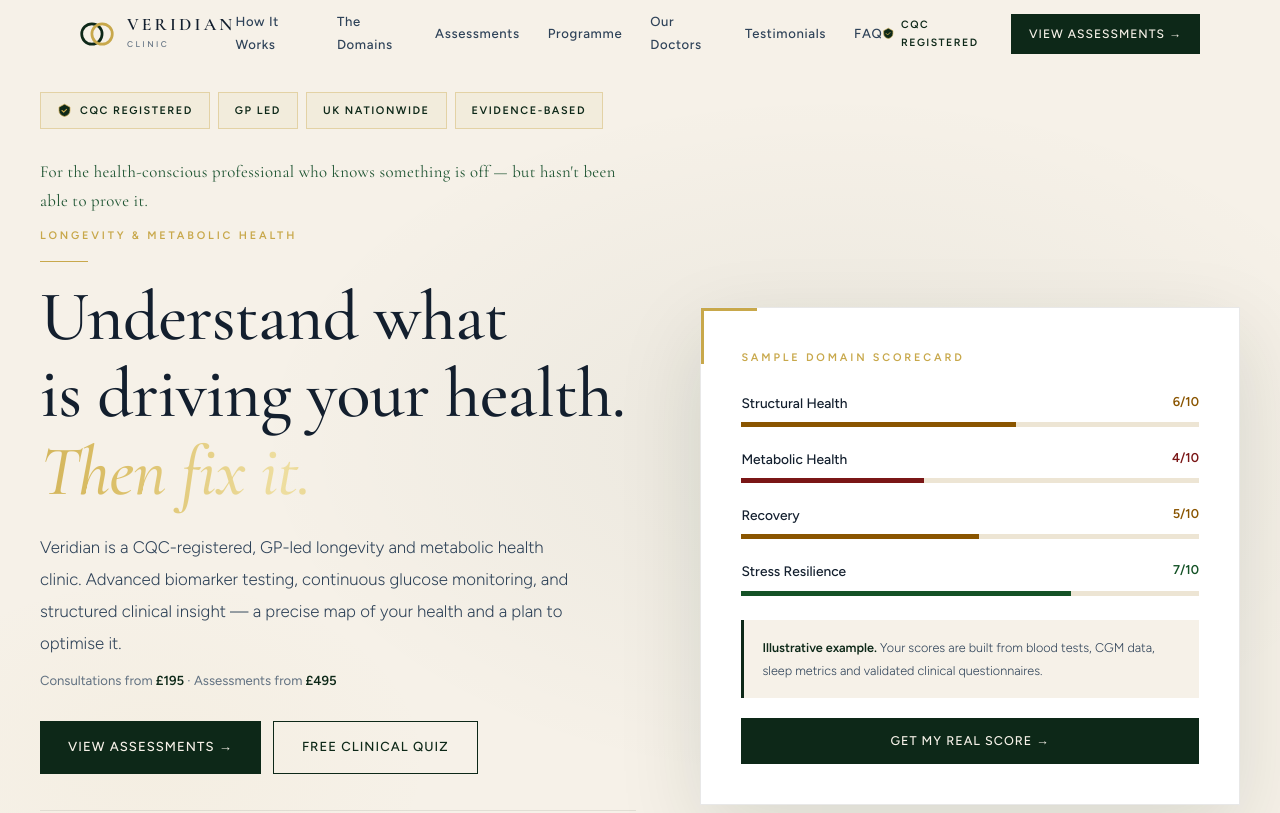
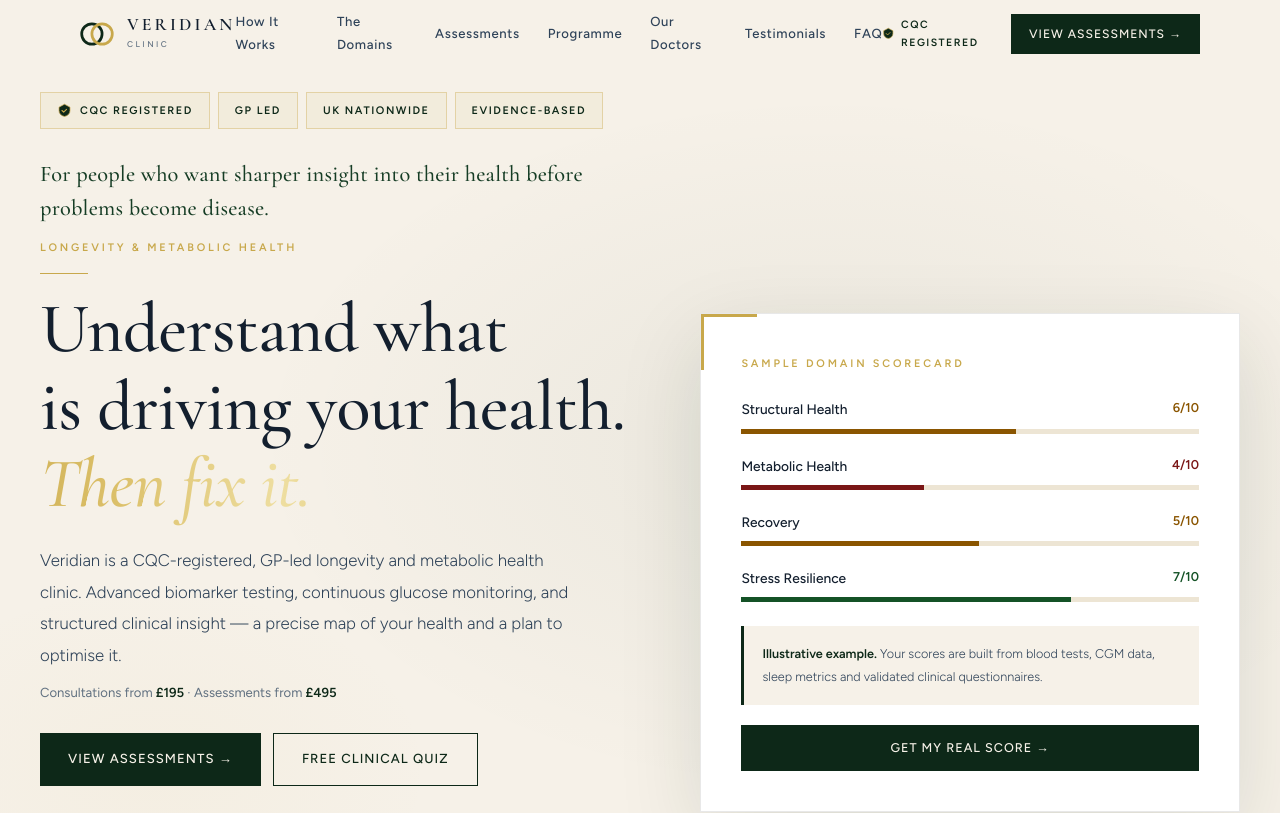
Before and after one commit to Dioscuri2/veridian-clinic, a Next.js app: page / in a window 1280 px wide. Shown: the top 813 px of the page. Built offline with nearby package versions, Linux system fonts and the light colour scheme.

Commit message:
fix: update homepage copy and homocysteine messaging

```diff
--- a/app/page.tsx
+++ b/app/page.tsx
@@ -7,7 +7,7 @@
 
 const domains = [
  { n:"01", title:"Structural Health", sub:"Your physical foundation", desc:"Cardiovascular fitness, muscle mass, and movement — how well your body tolerates and recovers from everyday physical demand.", metrics:["Resting heart rate","VO₂max / fitness proxy","Body composition","Grip strength & movement"], band:"amr", pct:"56%" },
- { n:"02", title:"Metabolic Health", sub:"How your body handles energy", desc:"How effectively you process glucose and fats — and the hidden burden on your blood vessels and organs. The most powerful lever for long-term disease prevention.", metrics:["HbA1c & fasting insulin","ApoB & full lipid panel","CGM — TIR & variability","Post-prandial glucose patterns"], band:"red", pct:"40%" },
+ { n:"02", title:"Metabolic Health", sub:"How your body handles energy", desc:"How effectively you process glucose and fats — and the hidden burden on your blood vessels and organs. The most powerful lever for long-term disease prevention.", metrics:["HbA1c & fasting insulin","ApoB, homocysteine & full lipid panel","CGM — TIR & variability","Post-prandial glucose patterns"], band:"red", pct:"40%" },
  { n:"03", title:"Recovery", sub:"How you repair and regenerate", desc:"Sleep quality, HRV, and nervous system balance — how well your body shifts from output to restoration. Independently linked to diabetes, hypertension, and cardiovascular mortality.", metrics:["Sleep duration & consistency","Heart rate variability (HRV)","Sleep efficiency","Autonomic balance"], band:"amr", pct:"52%" },
  { n:"04", title:"Stress Resilience", sub:"How you respond to pressure", desc:"How often and how long your body sits in fight-or-flight — directly affecting appetite, blood pressure, sleep quality, and cardiovascular risk.", metrics:["Validated stress screening","Subjective load audit","Physiological markers","Behavioural patterns"], band:"grn", pct:"72%" },
 ];
@@ -40,7 +40,7 @@
  { q:"Is Veridian a replacement for my NHS GP?", a:"No. We are a private preventive and optimisation service that complements your NHS care. We communicate with your GP where clinically appropriate." },
  { q:"Is Veridian CQC registered?", a:"Yes. Veridian Clinic is fully CQC registered. All clinical services are personally led by Dr Oluwatosin Taiwo — MBBS, MRCGP, MRCS." },
  { q:"How are consultations delivered?", a:"All consultations are virtual, delivered via a secure encrypted video platform, accessible across the UK." },
- { q:"What blood tests are included?", a:"The Core Assessment includes HbA1c, fasting insulin, ApoB, full lipid panel, and key metabolic markers. The Advanced Assessment adds Lp(a), HOMA-IR, hsCRP, ferritin and a full cardiovascular risk panel." },
+ { q:"What blood tests are included?", a:"The Core Assessment includes HbA1c, fasting insulin, ApoB, homocysteine, full lipid panel, and key metabolic markers. The Advanced Assessment adds Lp(a), HOMA-IR, hsCRP, ferritin and a full cardiovascular risk panel." },
  { q:"Can I access GLP-1 therapy?", a:"Where clinically indicated, we can initiate and supervise GLP-1 therapy as part of a structured programme — always integrated into a wider plan, never prescribed in isolation." },
  { q:"How soon can I be seen?", a:"Initial consultations are typically available within 5–7 working days." },
 ];
@@ -104,8 +104,8 @@
  </div>
  <div className="g2-hero" style={{ display: "grid", alignItems: "center" }}>
  <div>
- <p style={{ fontFamily: "'Cormorant Garamond', serif", fontSize: "clamp(.92rem,2vw,1.05rem)", fontWeight: 400, color: "var(--fo3)", letterSpacing: ".02em", marginBottom: 10 }} className="a1">
- For the health-conscious professional who knows something is off — but hasn't been able to prove it.
+ <p style={{ fontFamily: "'Cormorant Garamond', serif", fontSize: "clamp(1.12rem,2.8vw,1.4rem)", fontWeight: 500, color: "var(--fo2)", letterSpacing: ".01em", lineHeight: 1.5, marginBottom: 14, maxWidth: 700 }} className="a1">
+ For people who want sharper insight into their health before problems become disease.
  </p>
  <p className="lbl a1">Longevity &amp; Metabolic Health</p>
  <div className="rule a2"/>
```
Also changed, not shown: vercel.json (added).
